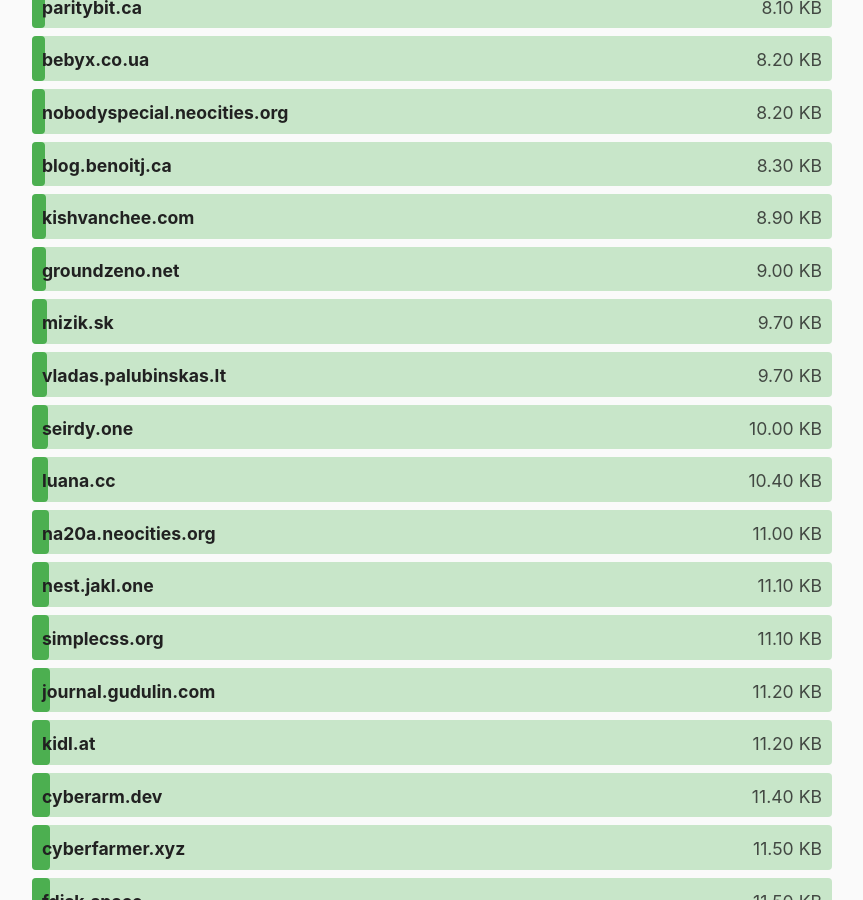
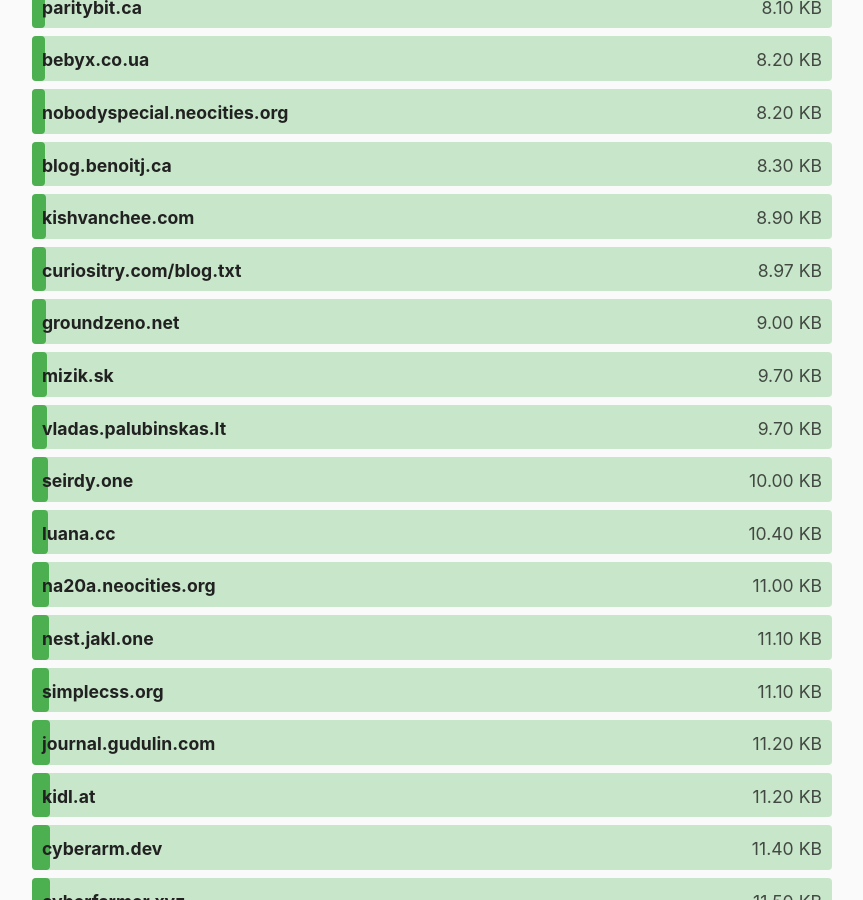
Before and after one commit to kevquirk/512kb.club, a Jekyll site: the page built from index.md, in a window 1280 px wide and 900 px high, scrolled down 3114 px. Shown: the whole window, without its empty margins (208-1071 px from the left). Built offline with Jekyll 4.4.1, drawn with Linux system fonts in a browser that asks for light colours.

Commit message:
Add curiositry.com/blog.txt

```diff
--- a/_data/sites.yml
+++ b/_data/sites.yml
@@ -293,6 +293,11 @@
   size: 60.0
   last_checked: 2021-09-25
 
+- domain: curiositry.com/blog.txt
+  url: https://www.curiositry.com/blog.txt
+  size: 8.97
+  last_checked: 2021-10-29
+
 - domain: cyber-diocletian.github.io
   url: https://cyber-diocletian.github.io/
   size: 47.3
```
